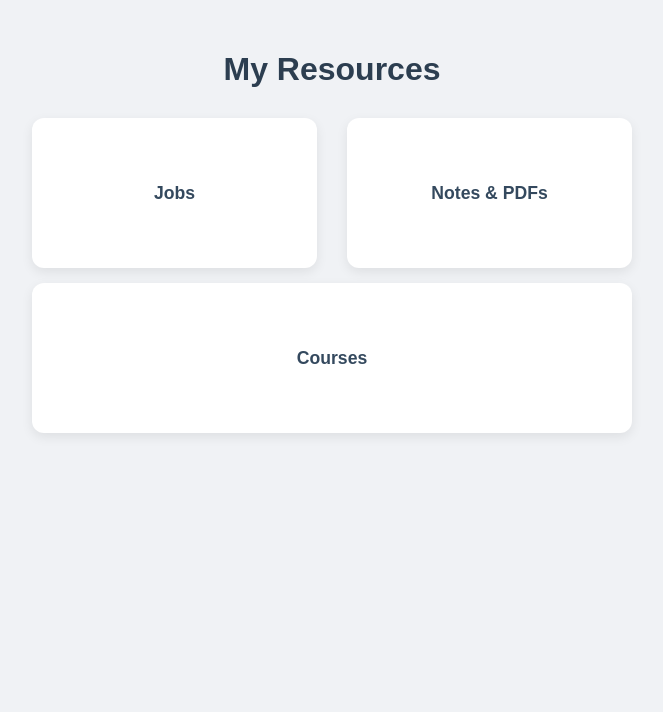
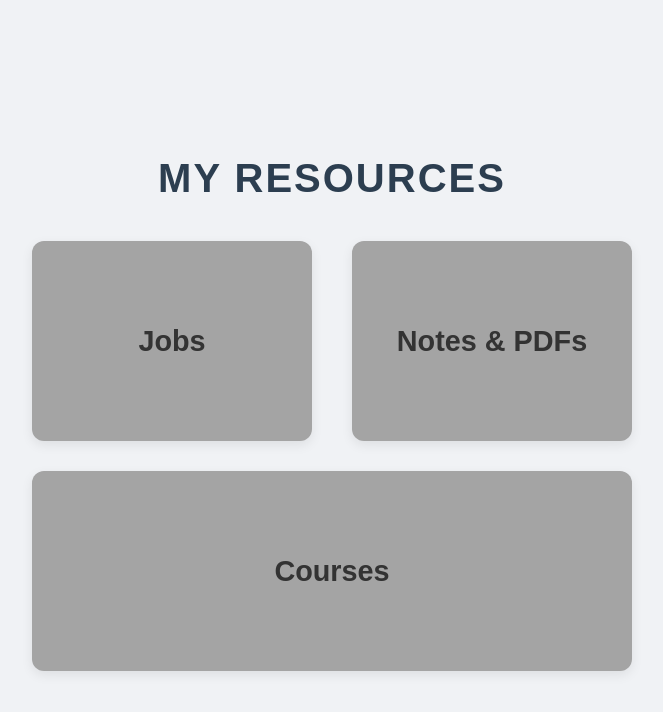
Before and after one commit to Khaza1558/linkshare, a plain HTML site: page index.html in a window 1280 px wide. Shown: the whole page, without its empty margins (308-971 px from the left). Drawn offline with Linux system fonts and the light colour scheme.

Commit message:
Update style.css

```diff
--- a/style.css
+++ b/style.css
@@ -5,7 +5,7 @@ body {
     color: #333;
     display: flex;
     justify-content: center;
-    align-items: flex-start;
+    align-items: center;
     min-height: 100vh;
     margin: 0;
     padding: 20px;
@@ -20,22 +20,24 @@ body {
 }
 
 h1 {
-    font-size: 2em;
-    margin-bottom: 30px;
+    font-size: 2.5em;
+    margin-bottom: 40px;
     color: #2c3e50;
+    text-transform: uppercase;
+    letter-spacing: 2px;
 }
 
 /* Category Grid Layout */
 .category-grid {
     display: flex;
     flex-direction: column;
-    gap: 15px;
+    gap: 30px;
 }
 
 .top-row-boxes {
     display: flex;
     justify-content: space-between;
-    gap: 15px;
+    gap: 20px;
 }
 
 .category-box {
@@ -48,13 +50,17 @@ h1 {
     align-items: center;
     cursor: pointer;
     transition: transform 0.2s ease, box-shadow 0.2s ease;
-    flex: 1; /* Makes the boxes in the top row take equal space */
-    min-height: 150px;
+    flex: 1;
+    min-height: 200px; /* Increased box size */
+    background-color: #a4a4a4; /* Gray color from the image */
+    color: #333;
+    font-weight: bold;
 }
 
 .full-width-box .category-box {
     width: 100%;
-    min-height: 150px;
+    min-height: 200px; /* Increased box size */
+    background-color: #a4a4a4; /* Gray color from the image */
 }
 
 .category-box:hover {
@@ -63,16 +69,15 @@ h1 {
 }
 
 .box-label {
-    font-size: 1.1em;
-    font-weight: bold;
-    color: #34495e;
+    font-size: 1.8em;
+    line-height: 1.4;
+    text-align: center;
 }
 
 /* Content View and back button */
 .content-view {
     width: 100%;
     background-color: #ffffff;
-    border: 1px solid #ddd;
     border-radius: 12px;
     padding: 20px;
     text-align: left;
```
